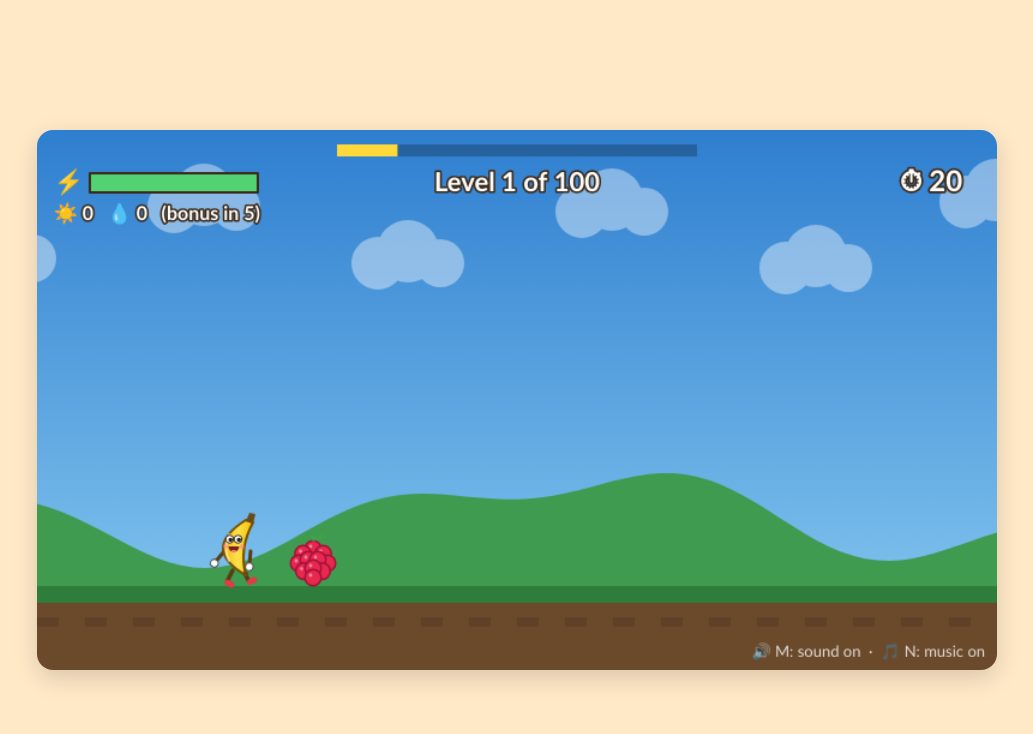
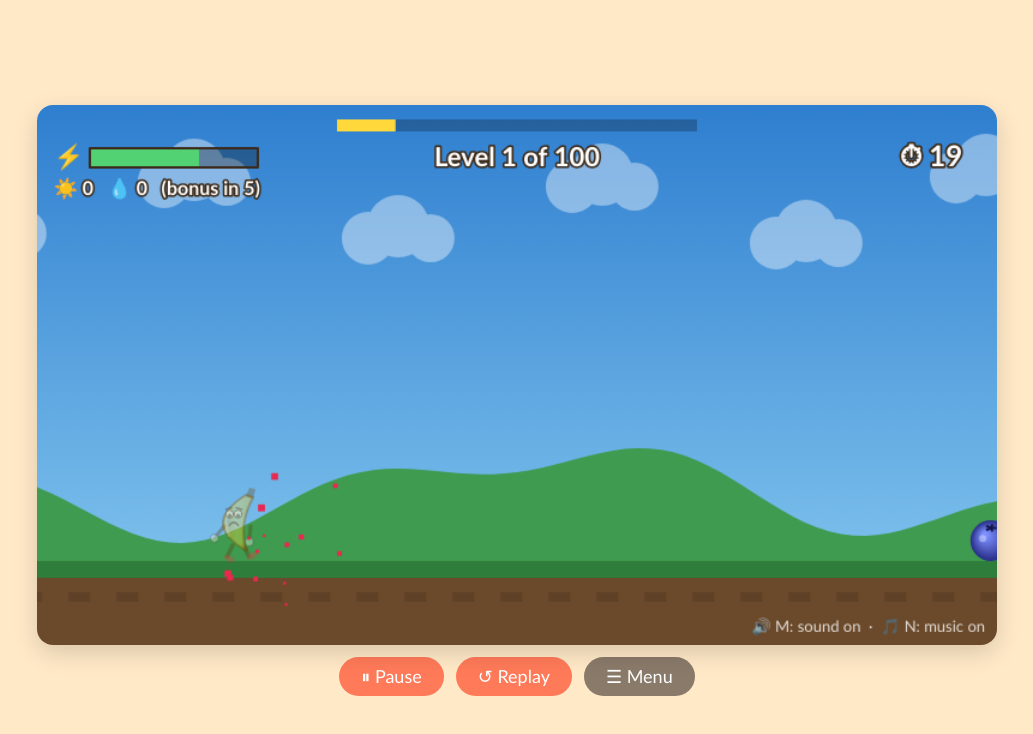
Before and after one commit to domcc/dodge-the-fruit-salad, a plain HTML site: page index.html in a window 1280 px wide. Both pictures are taken after a click on the button "Play". Shown: the whole page, without its empty margins (123-1156 px from the left). Drawn offline with Linux system fonts and the light colour scheme.

Commit message:
Add Pause/Replay/Menu buttons and make levels harder
- Button bar under the game: Pause (toggles to Resume), Replay
  (restart the current level) and Menu. P or Esc also pauses.
  Music stops while paused.
- Harder difficulty curve: faster (up to 12.5), more blueberries,
  floating fruit, knives and groups, tighter gaps and time limits,
  and narrower holes in the spaceship walls. Bot-checked that levels
  1-100 (sampled) and their flights are still beatable.

Co-Authored-By: Claude Opus 5.5 <noreply@anthropic.com>
Claude-Session: https://claude.ai/code/session_01SRcFQMLjM8Hv7kNXNqxjfB

```diff
--- a/game.js
+++ b/game.js
@@ -30,19 +30,20 @@ const ramp = (n, k) => 1 - Math.exp(-(n - 1) / k);
 
 // How each running level is built. n = level number (1 to 100)
 function levelConfig(n) {
-  const speed = 5 + 6 * ramp(n, 18);                // 5 at level 1, ~8 at 15, ~11 by 70+
-  const length = 5000 + Math.min(n - 1, 20) * 600;  // distance to the portal (stops growing at level 21)
-  const margin = 1.3 - 0.2 * ramp(n, 15);           // spare time: 30% early on, 10% later
+  const speed = 5.5 + 7 * ramp(n, 14);              // 5.5 at level 1, ~9 at 10, ~12.5 later
+  const length = 5500 + Math.min(n - 1, 20) * 650;  // distance to the portal (stops growing at level 21)
+  const margin = 1.25 - 0.17 * ramp(n, 12);         // spare time: 25% early on, 8% later
   return {
     speed,
     length,
-    blueChance: 0.25 + 0.45 * ramp(n, 15),          // chance a fruit is a blueberry
-    floatChance: 0.15 + 0.3 * ramp(n, 15),          // chance fruit floats (duck under!)
-    groupChance: n === 1 ? 0 : 0.45 * ramp(n, 10),  // 2-3 in a row
-    platformChance: 0.15 + 0.15 * ramp(n, 15),
-    knifeChance: n === 1 ? 0.08 : 0.1 + 0.15 * ramp(n, 15),
+    blueChance: 0.3 + 0.5 * ramp(n, 12),            // chance a fruit is a blueberry
+    floatChance: 0.2 + 0.35 * ramp(n, 12),          // chance fruit floats (duck under!)
+    groupChance: n === 1 ? 0.05 : 0.15 + 0.45 * ramp(n, 8), // 2-3 in a row
+    platformChance: 0.18 + 0.17 * ramp(n, 12),
+    knifeChance: 0.12 + 0.2 * ramp(n, 12),
     pickupChance: 0.3,                              // puddle or sunshine in a gap
-    gapVariety: 1 - 0.7 * ramp(n, 12),              // smaller = packed tighter
+    gapVariety: 0.8 - 0.65 * ramp(n, 10),           // smaller = packed tighter
+    gapTight: 0.15 * ramp(n, 15),                   // shaves the gap between hazards
     timeLimit: Math.ceil((length / (speed * 60)) * margin),
   };
 }
@@ -50,10 +51,10 @@ function levelConfig(n) {
 // How each spaceship flight is built
 function flightConfig(n) {
   return {
-    speed: 5 + 4 * ramp(n, 20),
-    length: 2400 + Math.min(n - 1, 15) * 200,
-    gateChance: n === 1 ? 0.25 : 0.35 + 0.5 * ramp(n, 12), // walls of blueberries
-    gap: 170 - 45 * ramp(n, 15),                           // hole in the wall
+    speed: 5.5 + 5 * ramp(n, 15),
+    length: 2600 + Math.min(n - 1, 15) * 220,
+    gateChance: 0.4 + 0.55 * ramp(n, 10),           // walls of blueberries
+    gap: 160 - 50 * ramp(n, 12),                    // hole in the wall
   };
 }
 
@@ -86,6 +87,8 @@ const goMsg = document.getElementById("go-msg");
 const bestEl = document.getElementById("best");
 const retryBtn = document.getElementById("retry-btn");
 const continueBtn = document.getElementById("continue-btn");
+const controls = document.getElementById("controls");
+const pauseBtn = document.getElementById("pause-btn");
 
 let bestLevel = 1;
 try { bestLevel = Number(localStorage.getItem("dtfs-best-level")) || 1; } catch (e) {}
@@ -444,7 +447,7 @@ const Music = {
 
 // Music plays during the game, stops for the blender, game over and menu
 function syncMusic() {
-  const want = ["playing", "cutscene", "flying", "warp"].includes(mode);
+  const want = PAUSABLE.includes(mode) && !paused;
   if (want && !Music.playing) Music.start();
   else if (!want && Music.playing) Music.stop();
 }
@@ -461,6 +464,7 @@ window.addEventListener("keydown", (e) => {
   keys[k] = true;
   if (k === "m" && !e.repeat) Sound.muted = !Sound.muted;
   if (k === "n" && !e.repeat) Music.enabled = !Music.enabled;
+  if ((k === "p" || k === "escape") && !e.repeat) setPaused(!paused);
   if ((k === " " || k === "enter") && !e.repeat) {
     if (mode === "title") startGame();
     else if (mode === "over") retry();
@@ -490,6 +494,7 @@ const wantSprint = () => anyKey("arrowright", "d");
 let mode = "title";
 let L = null; // everything about the current level
 let titleScroll = 0;
+let paused = false;
 // Things you collect that carry over from level to level
 let run = { suns: 0, waters: 0, hearts: 0 };
 
@@ -517,9 +522,19 @@ function startLevel(n) {
     secondsLeft: 0,
   };
   mode = "playing";
+  setPaused(false);
+  showControls(true);
 }
 
 // The spaceship part at the end of each level
+// Start the current level again from the beginning
+function replayLevel() {
+  if (!L) return;
+  hideOverlays();
+  run = { ...L.startRun };
+  startLevel(L.n);
+}
+
 function startShip() {
   L.phase = "flight";
   L.distance = L.cfg.length;
@@ -552,6 +567,8 @@ function backToMenu() {
   hideOverlays();
   L = null;
   mode = "title";
+  setPaused(false);
+  showControls(false);
   bestEl.textContent = bestLevel;
   updateContinueButton();
   startScreen.classList.remove("hidden");
@@ -601,7 +618,7 @@ function generateLevel(cfg, n) {
       x += (count - 1) * spacing;
     }
 
-    const gap = (airDistance + 100) * (1 + Math.random() * cfg.gapVariety);
+    const gap = (airDistance * (1 - cfg.gapTight) + 90) * (1 + Math.random() * cfg.gapVariety);
     if (Math.random() < cfg.pickupChance) {
       const kind = Math.random() < 0.5 ? "puddle" : "sun";
       pickups.push({ kind, x: x + gap / 2, y: kind === "sun" ? GROUND_Y - 95 : GROUND_Y, taken: false });
@@ -957,7 +974,18 @@ function updateParticles() {
   L.texts = L.texts.filter((tx) => tx.life > 0);
 }
 
+const PAUSABLE = ["playing", "cutscene", "flying", "warp"];
+function setPaused(on) {
+  paused = on && PAUSABLE.includes(mode);
+  pauseBtn.textContent = paused ? "▶ Resume" : "⏸ Pause";
+  if (paused) for (const k in keys) keys[k] = false;
+}
+function showControls(on) {
+  controls.classList.toggle("hidden", !on);
+}
+
 function update() {
+  if (paused) { syncMusic(); return; }
   if (mode === "title") { titleScroll += 3; syncMusic(); return; }
   if (mode === "playing") updatePlaying();
   else if (mode === "cutscene") updateCutscene();
@@ -1766,6 +1794,13 @@ function draw() {
 
   drawHUD();
 
+  if (paused) {
+    ctx.fillStyle = "rgba(0,0,0,0.35)";
+    ctx.fillRect(0, 0, W, H);
+    outlinedText("Paused", W / 2, 190, 60, "#ffd93b");
+    outlinedText("Press Resume or P to keep going", W / 2, 245, 22);
+  }
+
   if (mode === "playing" && L.frame < 120) {
     ctx.save();
     ctx.globalAlpha = L.frame < 90 ? 1 : 1 - (L.frame - 90) / 30;
@@ -1793,6 +1828,9 @@ function clickThen(fn) {
 document.getElementById("start-btn").addEventListener("click", clickThen(startGame));
 document.getElementById("retry-btn").addEventListener("click", clickThen(retry));
 continueBtn.addEventListener("click", clickThen(continueGame));
+pauseBtn.addEventListener("click", clickThen(() => setPaused(!paused)));
+document.getElementById("replay-btn").addEventListener("click", clickThen(replayLevel));
+document.getElementById("menu-btn2").addEventListener("click", clickThen(backToMenu));
 document.getElementById("menu-btn").addEventListener("click", clickThen(backToMenu));
 
 requestAnimationFrame(frame);
--- a/index.html
+++ b/index.html
@@ -14,7 +14,7 @@
       <h1>Dodge The Fruit Salad</h1>
       <p>You're a banana kid! Run to the portal before time runs out, then fly the fruit bowl to the next level. Can you beat all 100 levels?</p>
       <ul>
-        <li><b>Jump:</b> Space / ↑ / W &nbsp;·&nbsp; <b>Duck:</b> ↓ / S &nbsp;·&nbsp; <b>Run faster:</b> → / D &nbsp;·&nbsp; <b>Sound:</b> M &nbsp;·&nbsp; <b>Music:</b> N</li>
+        <li><b>Jump:</b> Space / ↑ / W &nbsp;·&nbsp; <b>Duck:</b> ↓ / S &nbsp;·&nbsp; <b>Run faster:</b> → / D &nbsp;·&nbsp; <b>Sound:</b> M &nbsp;·&nbsp; <b>Music:</b> N &nbsp;·&nbsp; <b>Pause:</b> P</li>
         <li>Blueberries and knives get you straight away. Raspberries drain your energy.</li>
         <li>Splash through puddles and grab sunshine for energy. Every 5th one gives a big energy boost, or a ❤️ if you're full. A ❤️ saves you once!</li>
         <li>Jump on the cutting boards to go higher.</li>
@@ -38,6 +38,12 @@
     </div>
   </div>
 
+  <div id="controls" class="hidden">
+    <button id="pause-btn" class="small-btn">⏸ Pause</button>
+    <button id="replay-btn" class="small-btn">↺ Replay</button>
+    <button id="menu-btn2" class="small-btn secondary">☰ Menu</button>
+  </div>
+
   <script src="game.js"></script>
 </body>
 </html>
--- a/style.css
+++ b/style.css
@@ -3,6 +3,8 @@
 body {
   min-height: 100vh;
   display: flex;
+  flex-direction: column;
+  gap: 12px;
   align-items: center;
   justify-content: center;
   background: #ffe9c7;
@@ -69,3 +71,14 @@ button.secondary:hover { background: #6f6152; }
   font-style: italic;
   opacity: 0.8;
 }
+
+#controls {
+  display: flex;
+  gap: 12px;
+  justify-content: center;
+}
+#controls.hidden { display: none; }
+button.small-btn {
+  font-size: 18px;
+  padding: 8px 22px;
+}
```
Also changed, not shown: 1 other file.
